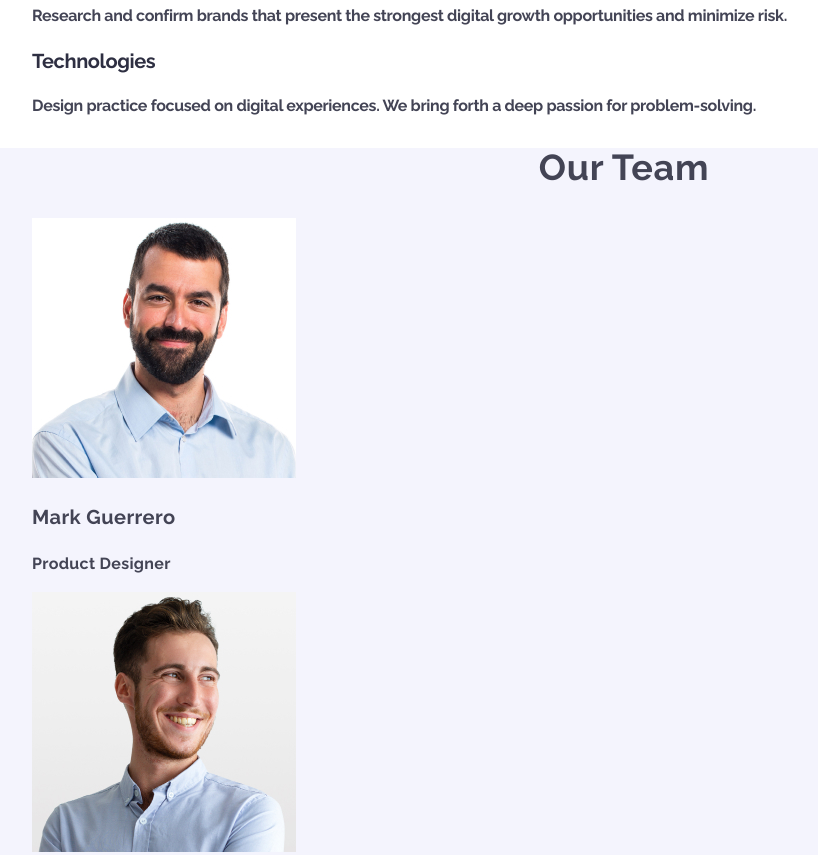
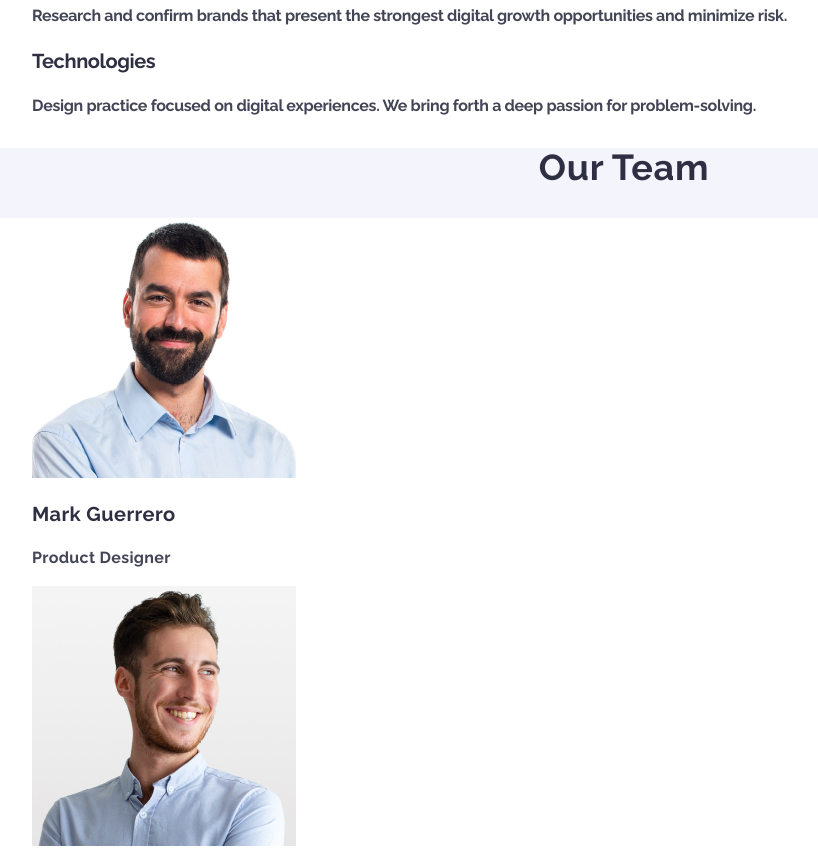
Before and after one commit to P4elkaVdele1/Bee-bee2, a plain HTML site: page index.html in a window 1280 px wide. Shown: the part 604-1459 px from the top of the page, without its empty margins (16-834 px from the left). Drawn offline with Linux system fonts and the light colour scheme.

Commit message:
Bee-bee2

```diff
--- a/css/styles.css
+++ b/css/styles.css
@@ -159,13 +159,16 @@ a {
 .section-two-name {
         font-size: 36px;
         font-weight: 700;
-        line-height: 1.1;
+        line-height: 1.11;
         letter-spacing: 0.02em;
         text-transform: capitalize;
         text-align: center;
+        color: #2e2f42;
 }
 
-.section-two-ul {}
+.section-two-ul {
+        background-color: #FFFFFF
+}
 
 .section-two-item {}
 
@@ -174,8 +177,9 @@ a {
 .section-two-letters {
         font-size: 20px;
         font-weight: 500;
-        line-height: 1.5;
+        line-height: 1.2;
         letter-spacing: 0.02em;
+        color: #2e2f42;
 }
 
 .section-two-comment {
```
